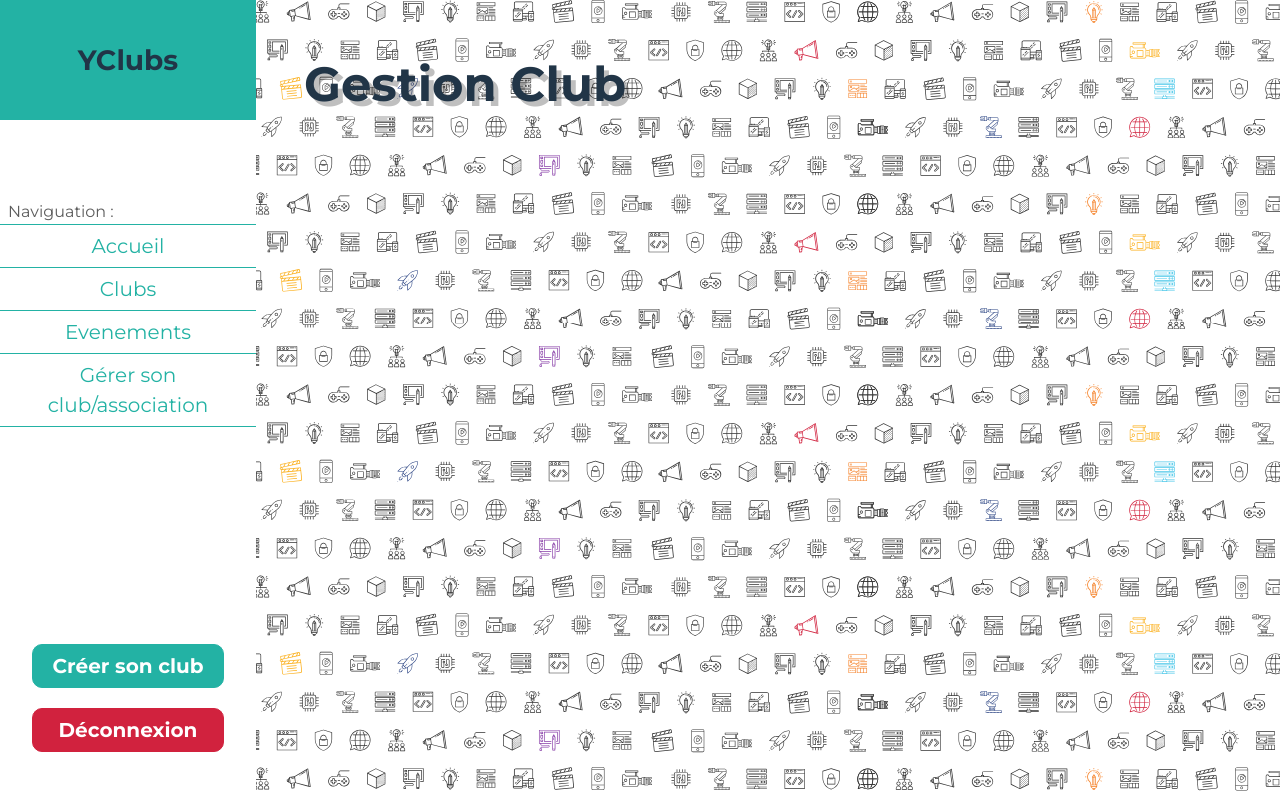
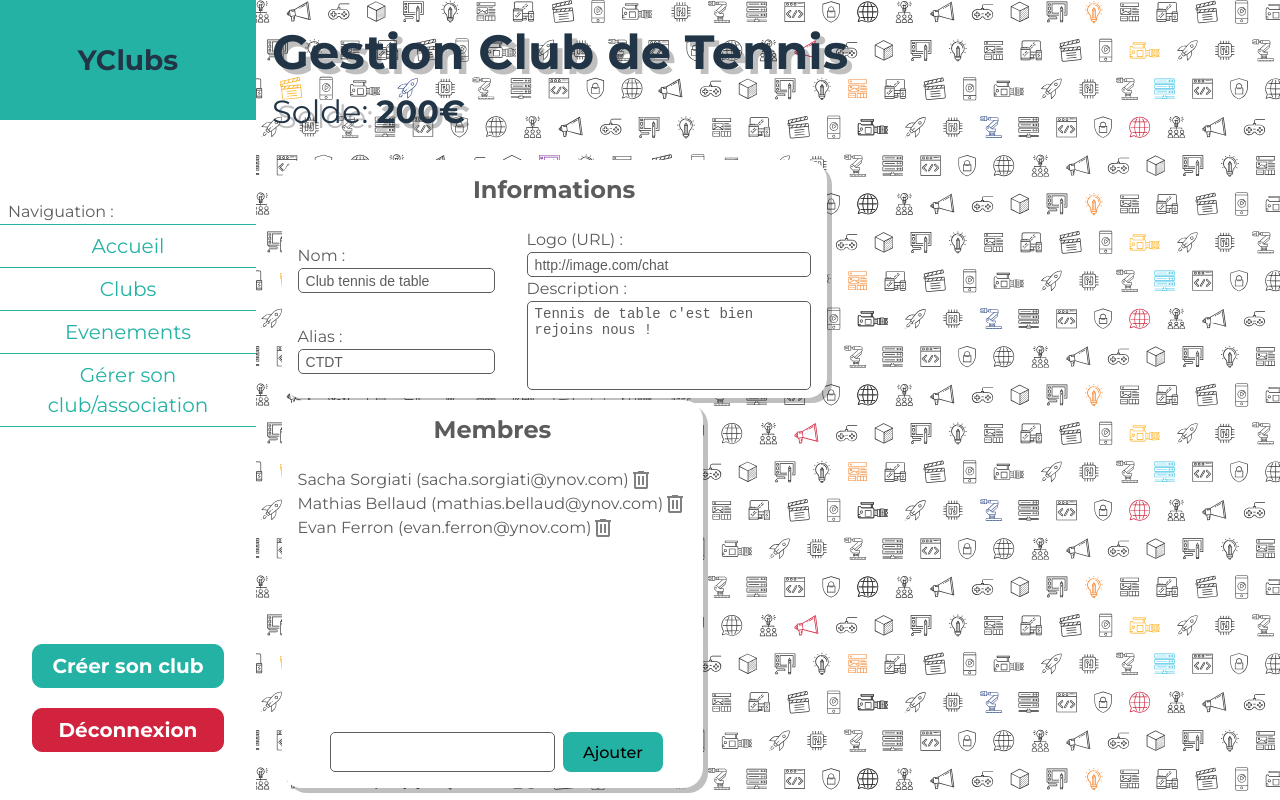
Before and after one commit to jellyph1sh/yclubs, a React (Vite) app in the folder website/: page /admin-club in a window 1280 px wide. Built offline with nearby package versions, Linux system fonts and the light colour scheme.

Commit message:
:sparkles: | Add ClubInfo and MembersBox components to AdminClub page.

```diff
--- /dev/null
+++ b/website/src/components/ClubInfo/ClubInfo.css
@@ -0,0 +1,61 @@
+@media screen and (min-width:600px) {
+}
+
+@media screen and (max-width:600px) {
+}
+
+.ci-box {
+    position: absolute;
+    top: 20vh;
+    left: 2vw;
+    width: fit-content;
+    height: fit-content;
+    display: flex;
+    flex-direction: column;
+    background-color: white;
+    border-radius: 20px;
+    color: #5C5C5C;
+    overflow: hidden;
+    box-shadow: 5px 5px rgba(0, 0, 0, 0.25);
+}
+
+.ci-title {
+    margin: 0.5em;
+    text-align: center;
+}
+
+.ci-info {
+    display: flex;
+    flex-direction: row;
+}
+
+.ci-info-left, .ci-info-right {
+    display: flex;
+    flex-direction: column;
+    justify-content: space-around;
+    margin: 0.5em 1em;
+}
+
+.ci-name, .ci-alias, .ci-logo, .ci-desc {
+    display: flex;
+    flex-direction: column;
+}
+
+.ci-info label {
+    font-size: 16px;
+    font-weight: normal;
+}
+
+.ci-info input, .ci-info textarea {
+    background-color: rgba(0, 0, 0, 0.0);
+    border: 1px solid #5C5C5C;
+    border-radius: 5px;
+    resize: none;
+    color: #5C5C5C;
+    padding: 0.25em 0.5em;
+    font-size: 14px;
+}
+
+.ci-info input:focus, .ci-info textarea:focus {
+    outline: none;
+}
--- /dev/null
+++ b/website/src/components/ClubInfo/ClubInfo.jsx
@@ -0,0 +1,34 @@
+import "./ClubInfo.css"
+
+const ClubInfo = () => {
+
+    return (
+        <div className="ci-box">
+            <h2 className="ci-title">Informations</h2>
+            <div className="ci-info">
+                <div className="ci-info-left">
+                    <div className="ci-name">
+                        <label htmlFor="name">Nom :</label>
+                        <input type="text" name="name" id="ci-name-input" value="Club tennis de table" />
+                    </div>
+                    <div className="ci-alias">
+                        <label htmlFor="alias">Alias :</label>
+                        <input type="text" name="alias" id="ci-alias-input" value="CTDT" />
+                    </div>
+                </div>
+                <div className="ci-info-right">
+                    <div className="ci-logo">
+                        <label htmlFor="logo-url">Logo (URL) :</label>
+                        <input type="text" name="logo-url" id="ci-logo-input" value="http://image.com/chat" />
+                    </div>
+                    <div className="ci-desc">
+                        <label htmlFor="desc">Description :</label>
+                        <textarea name="desc" id="ci-desc-input" cols="30" rows="5" value="Tennis de table c'est bien rejoins nous !"></textarea>
+                    </div>
+                </div>
+            </div>
+        </div>
+    );
+}
+
+export default ClubInfo
--- /dev/null
+++ b/website/src/components/MembersBox/MembersBox.css
@@ -0,0 +1,83 @@
+@media screen and (min-width:600px) {
+}
+
+@media screen and (max-width:600px) {
+}
+
+.mb-box {
+    position: absolute;
+    top: 50vh;
+    left: 2vw;
+    width: fit-content;
+    height: fit-content;
+    display: flex;
+    flex-direction: column;
+    background-color: white;
+    border-radius: 20px;
+    color: #5C5C5C;
+    overflow: hidden;
+    box-shadow: 5px 5px rgba(0, 0, 0, 0.25);
+}
+
+.mb-title {
+    margin: 0.5em;
+    text-align: center;
+}
+
+.mb-members {
+    display: flex;
+    flex-direction: column;
+    margin: 0.5em 1em;
+    height: 30vh;
+    overflow-y: scroll;
+}
+
+.mb-members::-webkit-scrollbar {
+    display: none;
+}
+
+.member {
+    display: flex;
+    flex-direction: row;
+}
+
+.member img {
+    width: 24px;
+    height: 24px;
+    filter: invert(50%);
+}
+
+.member img:hover {
+    cursor: pointer;
+}
+
+.mb-add-member {
+    margin: 1em 0;
+    display: flex;
+    flex-direction: row;
+    justify-content: center;
+}
+
+#input-addmember {
+    background-color: rgba(0, 0, 0, 0.0);
+    border: 1px solid #5C5C5C;
+    border-radius: 5px;
+    color: #5C5C5C;
+    padding: 0 0.5em;
+    font-size: 16px;
+    margin: 0 0.5em;
+}
+
+.mb-add-member button {
+    background-color: #23B2A4;
+}
+
+.mb-add-member button:hover {
+    background-color: white;
+    color: #23B2A4;
+    border: 1px solid #23B2A4;
+}
+
+.mb-add-member button:focus {
+    outline: none;
+}
--- /dev/null
+++ b/website/src/components/MembersBox/MembersBox.jsx
@@ -0,0 +1,30 @@
+import "./MembersBox.css"
+
+const MembersBox = () => {
+
+    return (
+        <div className="mb-box">
+            <h2 className="mb-title">Membres</h2>
+            <div className="mb-members">
+                <div className="member">
+                    <p>Sacha Sorgiati (sacha.sorgiati@ynov.com)</p>
+                    <img src="/src/assets/images/bin.svg" alt="trash icon" onClick={() => {console.log("delete")}}/>
+                </div>
+                <div className="member">
+                    <p>Mathias Bellaud (mathias.bellaud@ynov.com)</p>
+                    <img src="/src/assets/images/bin.svg" alt="trash icon" onClick={() => {console.log("delete")}}/>
+                </div>
+                <div className="member">
+                    <p>Evan Ferron (evan.ferron@ynov.com)</p>
+                    <img src="/src/assets/images/bin.svg" alt="trash icon" onClick={() => {console.log("delete")}} />
+                </div>
+            </div>
+            <div className="mb-add-member">
+                <input type="email" name="email" id="input-addmember" />
+                <button type="submit">Ajouter</button>
+            </div>
+        </div>
+    );
+}
+
+export default MembersBox
--- a/website/src/pages/AdminClub/AdminClub.css
+++ b/website/src/pages/AdminClub/AdminClub.css
@@ -17,8 +17,23 @@
     width: 80vw;
 }
 
+.ac-header {
+    display: flex;
+    flex-direction: column;
+    margin: 1em;
+}
+
 .ac-title {
-    margin: 1em 1em;
     font-weight: bold;
     text-shadow: 5px 5px rgba(0,0,0,0.25);
 }
+
+.ac-balance {
+    font-size: 32px;
+    font-weight: normal;
+    text-shadow: 5px 5px rgba(0,0,0,0.25);
+}
+
+.bold {
+    font-weight: bold;
+}
--- a/website/src/pages/AdminClub/AdminClub.jsx
+++ b/website/src/pages/AdminClub/AdminClub.jsx
@@ -2,6 +2,8 @@ import NaviguationBar from "../../components/NaviguationBar/NaviguationBar";
 import { useCookies } from "react-cookie";
 import "./AdminClub.css";
 import { useNavigate } from "react-router-dom";
+import ClubInfo from "../../components/ClubInfo/ClubInfo";
+import MembersBox from "../../components/MembersBox/MembersBox";
 
 const AdminClub = () => {
     /*const [cookies] = useCookies(["user", "token"]);
@@ -18,7 +20,12 @@ const AdminClub = () => {
         <>
             <NaviguationBar/>
             <div className="ac-box">
-                <h2 className="ac-title">Gestion Club</h2>
+                <div className="ac-header">
+                    <h2 className="ac-title">Gestion Club de Tennis</h2>
+                    <h3 className="ac-balance">Solde: <span className="bold">200€</span></h3>
+                    <ClubInfo/>
+                    <MembersBox/>
+                </div>
             </div>
         </>
     );
```
Also changed, not shown: website/src/assets/images/bin.svg (added).
